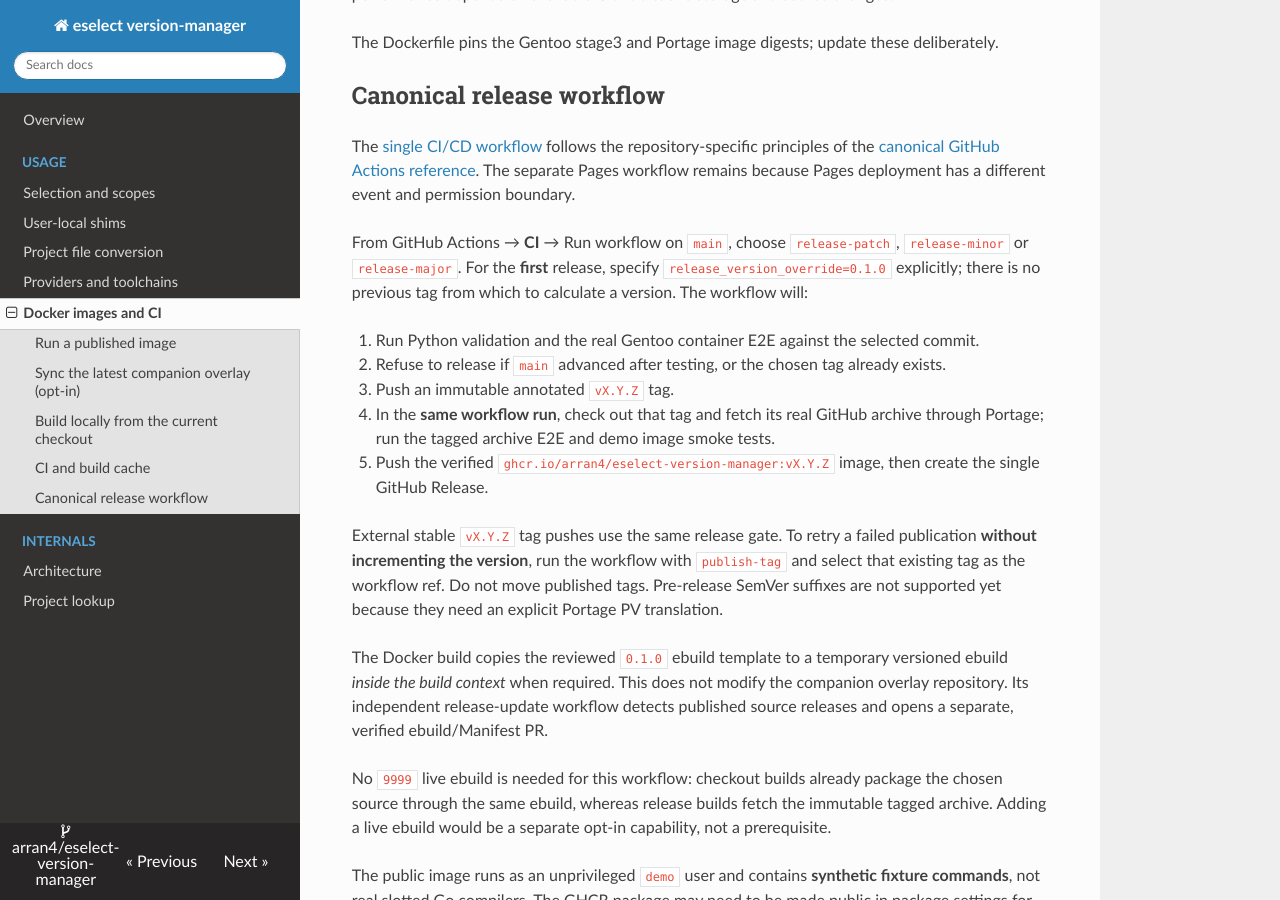
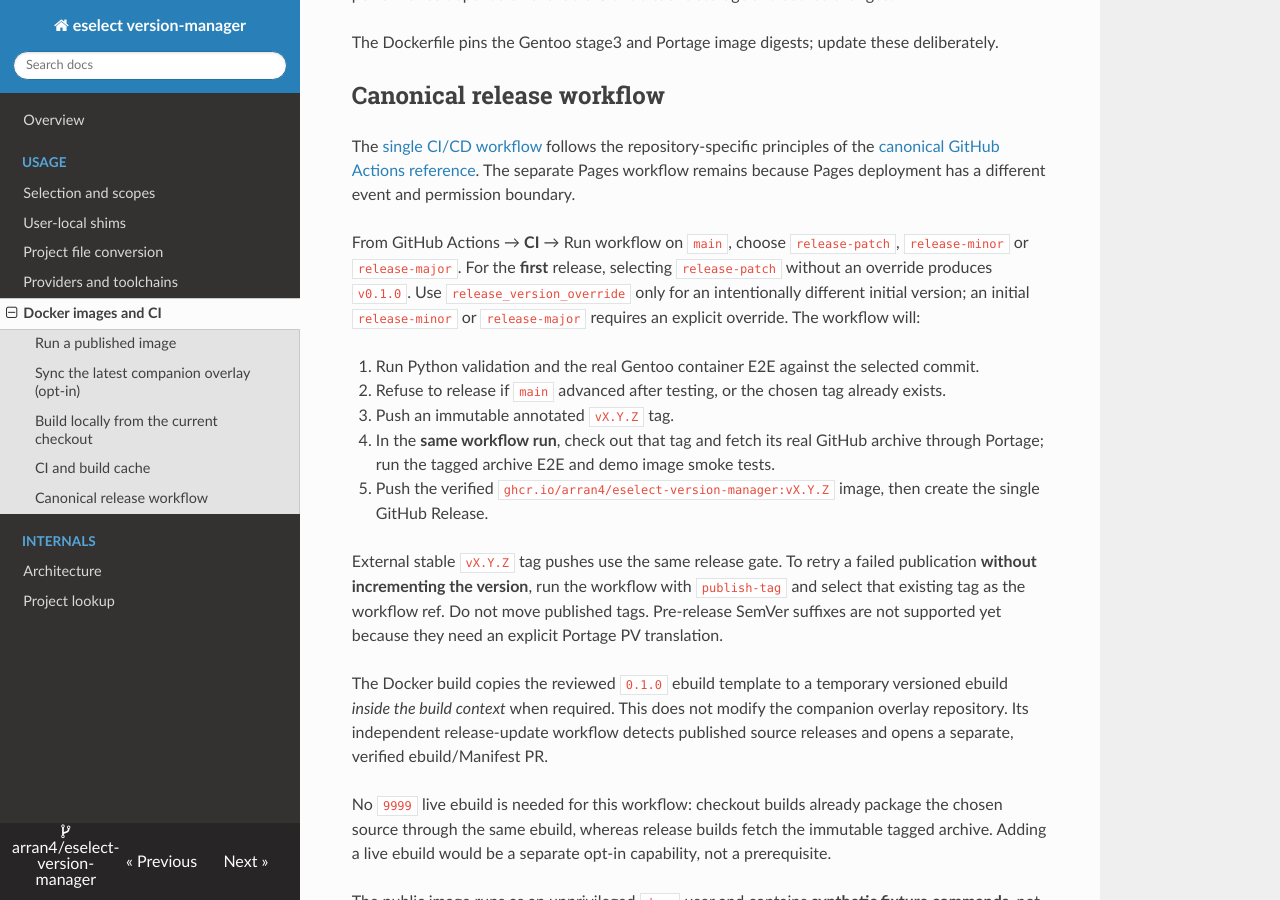
Before and after one commit to arran4/eselect-version-manager, an MkDocs documentation site: the page built from docs/containers.md, in a window 1280 px wide and 900 px high, scrolled down 2247 px. Built offline with MkDocs 1.6.1, drawn with Linux system fonts in a browser that asks for light colours; nearby versions of some CDN libraries.

Commit message:
fix(ci): bootstrap first patch release at v0.1.0 without an override

```diff
--- a/docs/containers.md
+++ b/docs/containers.md
@@ -90,7 +90,7 @@ The Dockerfile pins the Gentoo stage3 and Portage image digests; update these de
 
 The [single CI/CD workflow](https://github.com/arran4/eselect-version-manager/blob/main/.github/workflows/ci.yml) follows the repository-specific principles of the [canonical GitHub Actions reference](https://github.com/arran4/blog/blob/main/content/post/2026/043-canonical-github-actions-ci-cd-super-reference/index.md). The separate Pages workflow remains because Pages deployment has a different event and permission boundary.
 
-From GitHub Actions → **CI** → Run workflow on `main`, choose `release-patch`, `release-minor` or `release-major`. For the **first** release, specify `release_version_override=0.1.0` explicitly; there is no previous tag from which to calculate a version. The workflow will:
+From GitHub Actions → **CI** → Run workflow on `main`, choose `release-patch`, `release-minor` or `release-major`. For the **first** release, selecting `release-patch` without an override produces `v0.1.0`. Use `release_version_override` only for an intentionally different initial version; an initial `release-minor` or `release-major` requires an explicit override. The workflow will:
 
 1. Run Python validation and the real Gentoo container E2E against the selected commit.
 2. Refuse to release if `main` advanced after testing, or the chosen tag already exists.
```
Also changed, not shown: README.md (+1 -1 lines), 3 other files.
